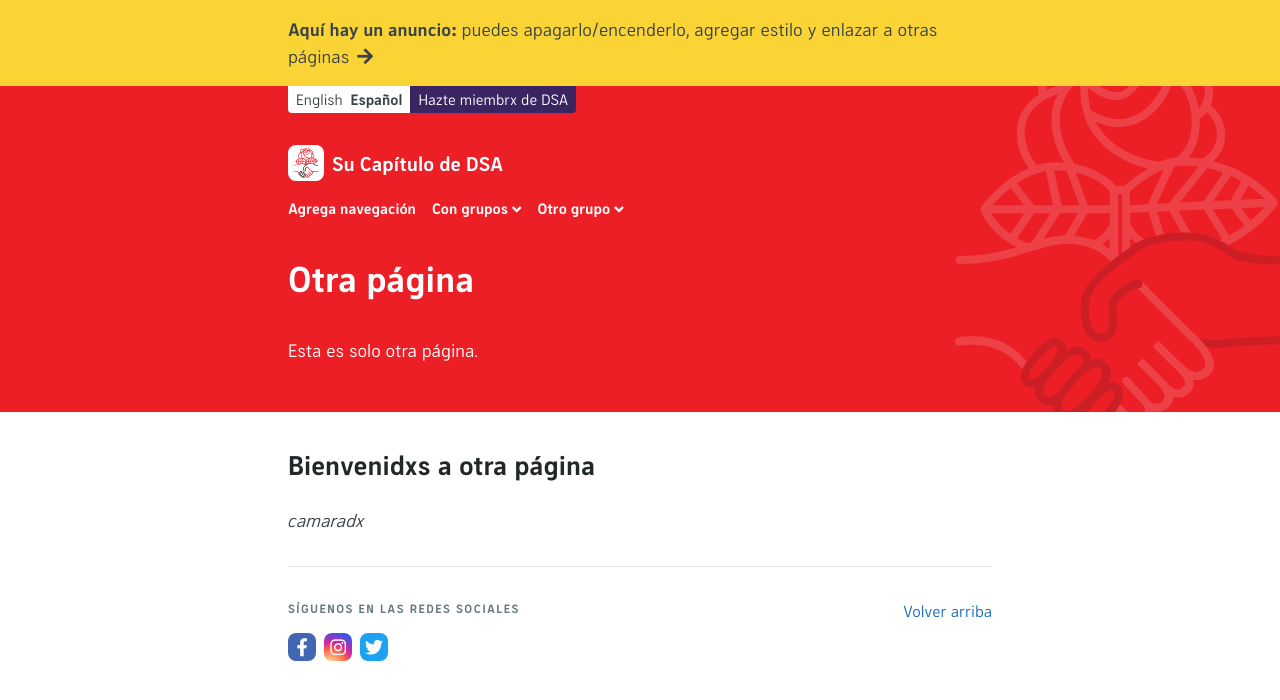
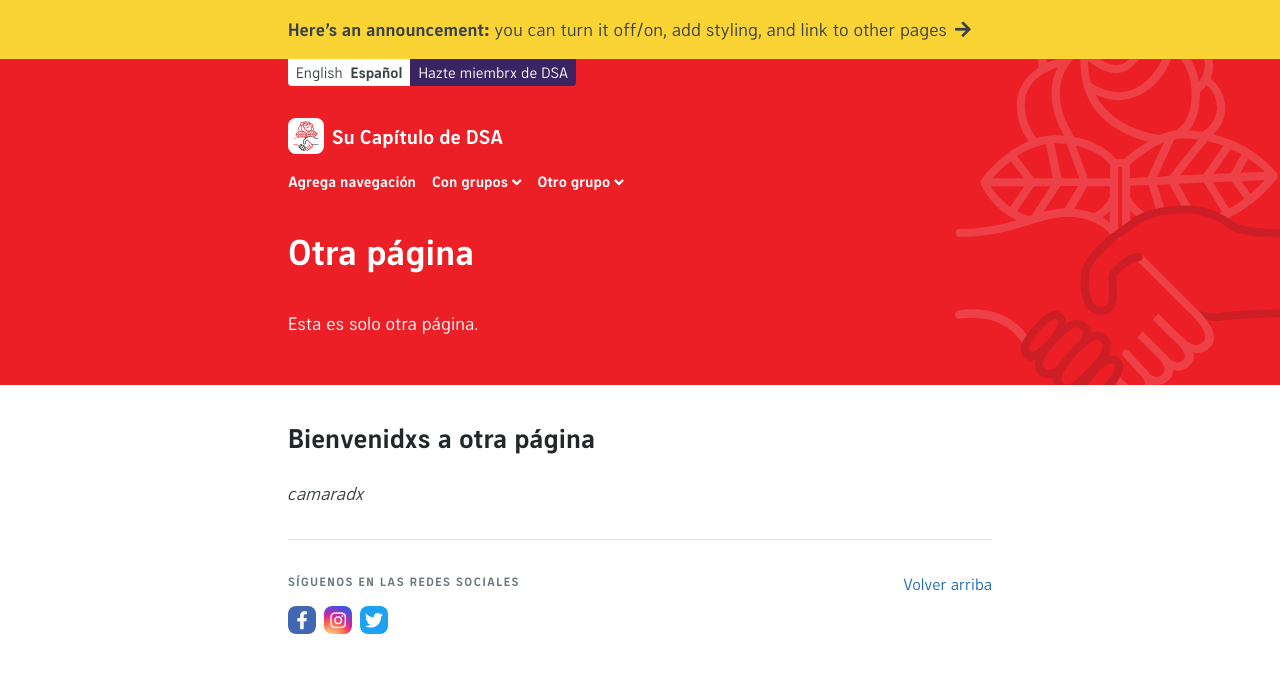
Before and after one commit to ChicagoDSA/haymarket, a Jekyll site: the page built from _pages/es/otra-pagina.md, in a window 1280 px wide. Shown: the top 700 px of the page. Built offline with Jekyll 4.4.1, drawn with Linux system fonts in a browser that asks for light colours; nearby versions of some CDN libraries; some web fonts are replaced; library files that are not in the unit come from our copies.

```diff
--- a/_data/announcement.yml
+++ b/_data/announcement.yml
@@ -1,8 +1,2 @@
-# Add content here to enable a site-wide announcement
-text:
-  en: "**Here's an announcement:** you can turn it off/on, add styling, and link to other pages"
-  es: "**Aquí hay un anuncio:** puedes apagarlo/encenderlo, agregar estilo y enlazar a otras páginas"
-url:
-  default: # Apply a link to all languages
-  en: another-page
-  es: es/otra-pagina
+text: "**Here's an announcement:** you can turn it off/on, add styling, and link to other pages"
+url: "another-page"
--- a/_includes/header-announcement.html
+++ b/_includes/header-announcement.html
@@ -1,16 +1,18 @@
-{% if site.data.announcement.url.[page.lang] or site.data.announcement.url.default %}
+{% assign url_size = site.data.announcement.url.size %}
+{% assign text_size = site.data.announcement.text.size %}
+{% if url_size > 0 %}
 	<div id="announcement">
 		<div id="announcement-content">
-			<a id="announcement-link" href="{{ site.data.announcement.url.[page.lang] | default: site.data.announcement.url.default | relative_url }}">
-				<p>{{ site.data.announcement.text.[page.lang] | markdownify | remove: "<p>" | remove: "</p>" | strip_newlines }}<i class="fas fa-arrow-right"></i></p>
+			<a id="announcement-link" href="{{ site.data.announcement.url | relative_url }}">
+				<p>{{ site.data.announcement.text | markdownify | remove: "<p>" | remove: "</p>" | strip_newlines }}<i class="fas fa-arrow-right"></i></p>
 			</a>
 		</div>
 		<div style="clear:both"></div>
 	</div>
-{% elsif site.data.announcement.text.[page.lang] %}
+{% elsif text_size > 0 %}
 	<div id="announcement">
 		<p id="announcement-content">
-			{{ site.data.announcement.text.[page.lang] | markdownify | remove: "<p>" | remove: "</p>" }}
+			{{ site.data.announcement.text | markdownify | remove: "<p>" | remove: "</p>" }}
 		</p>
 		<div style="clear:both"></div>
 	</div>
```
